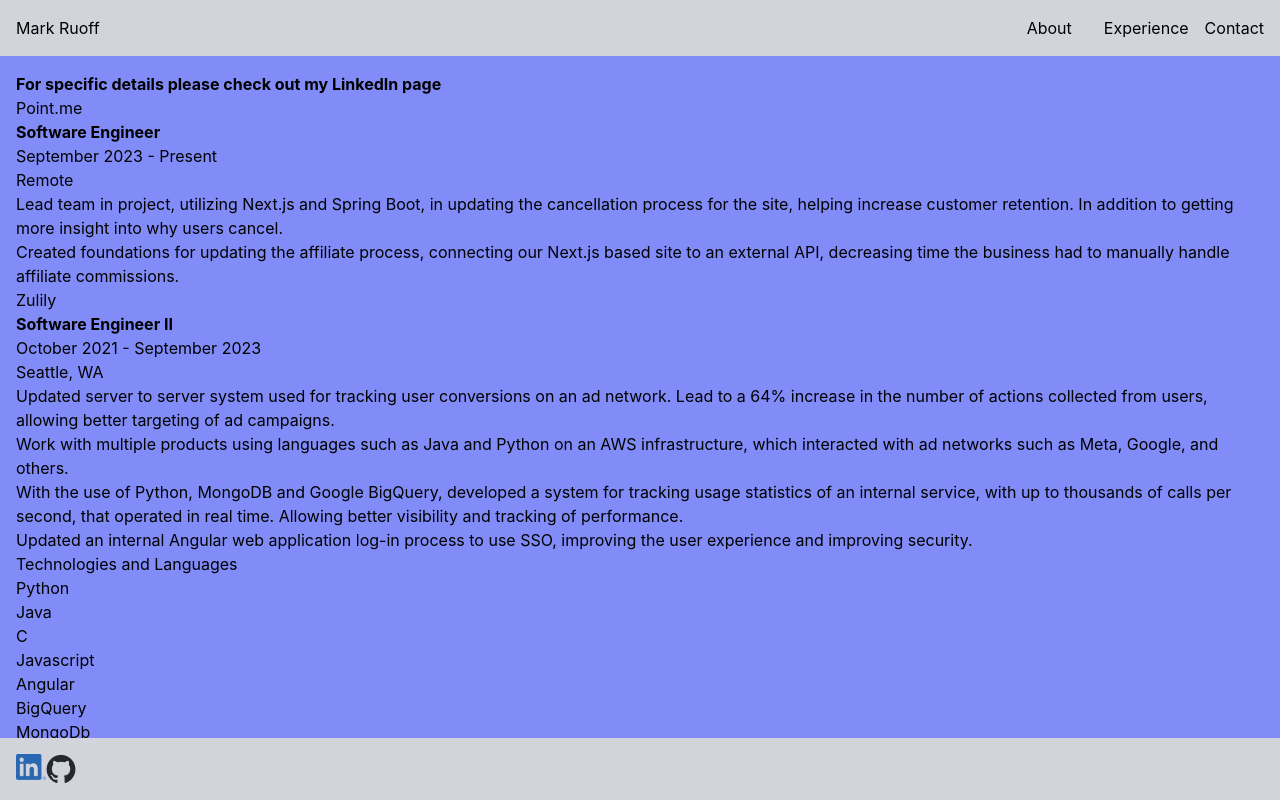
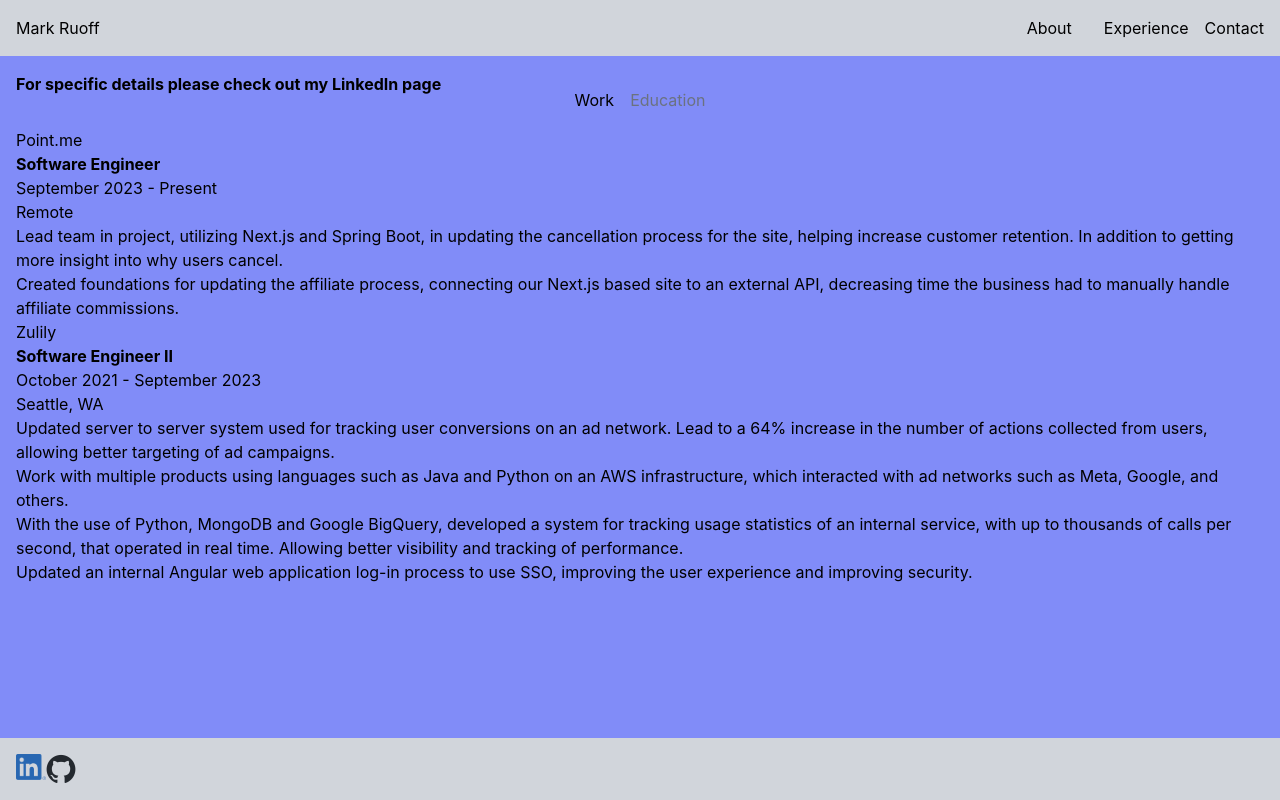
Before and after one commit to mrkruoff/personal_site, a React (Create React App) app: page / in a window 1280 px wide. Both pictures are taken after a click on the element "Experience". Shown: the top 800 px of the page. Built offline with nearby package versions, Linux system fonts and the light colour scheme.

Commit message:
Fixing some spacing issues

```diff
--- a/src/App.js
+++ b/src/App.js
@@ -1,5 +1,4 @@
 import "./App.css";
-import Header from "./components/navigation";
 import Footer from "./components/footer";
 import Body from "./components/body";
 import { useState } from "react";
@@ -8,7 +7,7 @@
 const App = () => {
   const [page, setPage] = useState("about");
   return (
-    <div className=" flex flex-col h-screen justify-between bg-indigo-400">
+    <div className="h-screen  bg-indigo-400 ">
       <Navigation setPage={setPage} />
       <Body page={page} />
       <Footer />
--- a/src/components/body.jsx
+++ b/src/components/body.jsx
@@ -1,11 +1,10 @@
 import Contact from "./contact";
 import Experience from "./experience";
 import About from "./about";
-import { useEffect } from "react";
 
 function Body({ page }) {
   return (
-    <div className="flex justify-end p-4">
+    <div className="p-4">
       {page === "about" && <About />}
       {page === "experience" && <Experience />}
       {page === "contact" && <Contact />}
--- /dev/null
+++ b/src/components/education.jsx
@@ -0,0 +1,14 @@
+const Education = () => {
+  return (
+    <>
+      <h2>Education</h2>
+      <p>
+        <strong>Bachelors of Science in Computer Science</strong>
+      </p>
+      <p>Oregon State University</p>
+      <p>Graduated March 2018</p>
+    </>
+  );
+};
+
+export default Education;
--- a/src/components/experience.jsx
+++ b/src/components/experience.jsx
@@ -1,85 +1,42 @@
+import { useState } from "react";
+import WorkExperience from "./workExperience";
+import Education from "./education";
+
 function Experience() {
+  const [subsection, setSubsection] = useState("work");
+
   return (
-    <div className="flex flex-col">
-      <strong>
+    <>
+      <strong className="fixed">
         For specific details please check out my{" "}
         <a href="https://www.linkedin.com/in/mark-ruoff-63624044/">LinkedIn</a>{" "}
         page
       </strong>
-      <h1>Point.me</h1>
-      <p>
-        <strong>Software Engineer</strong>
-      </p>
-      <p>September 2023 - Present</p>
-      <p>Remote</p>
-      <ul>
-        <li>
-          Lead team in project, utilizing Next.js and Spring Boot, in updating
-          the cancellation process for the site, helping increase customer
-          retention. In addition to getting more insight into why users cancel.
-        </li>
-        <li>
-          Created foundations for updating the affiliate process, connecting our
-          Next.js based site to an external API, decreasing time the business
-          had to manually handle affiliate commissions.
-        </li>
-      </ul>
-
-      <h1>Zulily</h1>
-      <p>
-        <strong>Software Engineer II</strong>
-      </p>
-      <p>October 2021 - September 2023</p>
-      <p>Seattle, WA</p>
-      <ul>
-        <li>
-          Updated server to server system used for tracking user conversions on
-          an ad network. Lead to a 64% increase in the number of actions
-          collected from users, allowing better targeting of ad campaigns.
-        </li>
-        <li>
-          Work with multiple products using languages such as Java and Python on
-          an AWS infrastructure, which interacted with ad networks such as Meta,
-          Google, and others.
-        </li>
-        <li>
-          With the use of Python, MongoDB and Google BigQuery, developed a
-          system for tracking usage statistics of an internal service, with up
-          to thousands of calls per second, that operated in real time. Allowing
-          better visibility and tracking of performance.
-        </li>
-        <li>
-          Updated an internal Angular web application log-in process to use SSO,
-          improving the user experience and improving security.
-        </li>
-      </ul>
-      <h2>Technologies and Languages</h2>
-      <ul>
-        <li>Python</li>
-        <li>Java</li>
-        <li>C</li>
-        <li>Javascript</li>
-        <li>Angular</li>
-        <li>BigQuery</li>
-        <li>MongoDb</li>
-        <li>Spring Boot</li>
-        <li>PostgreSQL</li>
-        <li>Elasticsearch</li>
-        <li>Kibana</li>
-        <li>MySQL</li>
-        <li>Node.js</li>
-        <li>React</li>
-        <li>NextJs</li>
-        <li>AWS</li>
-      </ul>
-
-      <h2>Education</h2>
-      <p>
-        <strong>Bachelors of Science in Computer Science</strong>
-      </p>
-      <p>Oregon State University</p>
-      <p>Graduated March 2018</p>
-    </div>
+      <div className="flex flex-col shrink-0">
+        <div className="flex justify-center mt-4">
+          <button
+            className={`mr-2 ${
+              subsection === "work" ? "text-black" : "text-gray-500"
+            }`}
+            onClick={() => setSubsection("work")}
+          >
+            Work
+          </button>
+          <button
+            className={`ml-2 ${
+              subsection === "education" ? "text-black" : "text-gray-500"
+            }`}
+            onClick={() => setSubsection("education")}
+          >
+            Education
+          </button>
+        </div>
+        <div className="flex-none  justify-center mt-4">
+          {subsection === "work" && <WorkExperience />}
+          {subsection === "education" && <Education />}
+        </div>
+      </div>
+    </>
   );
 }
 export default Experience;
--- a/src/components/footer.jsx
+++ b/src/components/footer.jsx
@@ -2,7 +2,7 @@
 
 function Footer() {
   return (
-    <footer class="sticky z-50 bg-gray-300 bottom-0 p-4">
+    <footer class="absolute inset-x-0 bottom-0 bg-gray-300 p-4">
       {" "}
       <Connenctions />
     </footer>
--- a/src/components/navigation.jsx
+++ b/src/components/navigation.jsx
@@ -6,7 +6,7 @@
   };
 
   return (
-    <nav class="flex flex-row justify-between p-4 space-x-4 sticky z-50 bg-gray-300">
+    <nav class="flex flex-row justify-between p-4 space-x-4 sticky top-0 bg-gray-300">
       <span>Mark Ruoff</span>
       <div class="space-x-4">
         <span className={classes} onClick={handleClick}>
--- /dev/null
+++ b/src/components/workExperience.jsx
@@ -0,0 +1,55 @@
+const workExperience = () => {
+  return (
+    <>
+      {" "}
+      <h1>Point.me</h1>
+      <p>
+        <strong>Software Engineer</strong>
+      </p>
+      <p>September 2023 - Present</p>
+      <p>Remote</p>
+      <ul>
+        <li>
+          Lead team in project, utilizing Next.js and Spring Boot, in updating
+          the cancellation process for the site, helping increase customer
+          retention. In addition to getting more insight into why users cancel.
+        </li>
+        <li>
+          Created foundations for updating the affiliate process, connecting our
+          Next.js based site to an external API, decreasing time the business
+          had to manually handle affiliate commissions.
+        </li>
+      </ul>
+      <h1>Zulily</h1>
+      <p>
+        <strong>Software Engineer II</strong>
+      </p>
+      <p>October 2021 - September 2023</p>
+      <p>Seattle, WA</p>
+      <ul>
+        <li>
+          Updated server to server system used for tracking user conversions on
+          an ad network. Lead to a 64% increase in the number of actions
+          collected from users, allowing better targeting of ad campaigns.
+        </li>
+        <li>
+          Work with multiple products using languages such as Java and Python on
+          an AWS infrastructure, which interacted with ad networks such as Meta,
+          Google, and others.
+        </li>
+        <li>
+          With the use of Python, MongoDB and Google BigQuery, developed a
+          system for tracking usage statistics of an internal service, with up
+          to thousands of calls per second, that operated in real time. Allowing
+          better visibility and tracking of performance.
+        </li>
+        <li>
+          Updated an internal Angular web application log-in process to use SSO,
+          improving the user experience and improving security.
+        </li>
+      </ul>{" "}
+    </>
+  );
+};
+
+export default workExperience;
```
